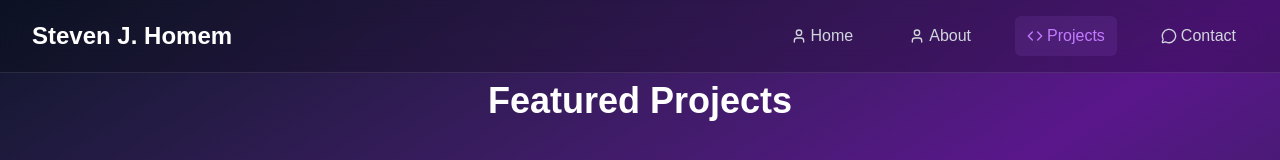
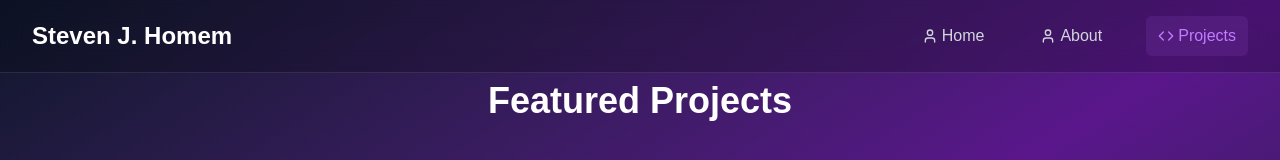
Before and after one commit to stevenjhomem/stevenjhomem.github.io, a Next.js app: page / in a window 1280 px wide. Shown: the top 160 px of the page. Built offline with nearby package versions, Linux system fonts and the light colour scheme.

Commit message:
deploy changes

```diff
--- a/src/pages/index.tsx
+++ b/src/pages/index.tsx
@@ -330,8 +330,7 @@ const Portfolio = () => {
               {[
                 { id: 'home', label: 'Home', icon: User },
                 { id: 'about', label: 'About', icon: User },
-                { id: 'projects', label: 'Projects', icon: Code },
-                { id: 'contact', label: 'Contact', icon: MessageCircle }
+                { id: 'projects', label: 'Projects', icon: Code }
               ].map(({ id, label, icon: Icon }, index) => (
                 <button
                   key={id}
```
